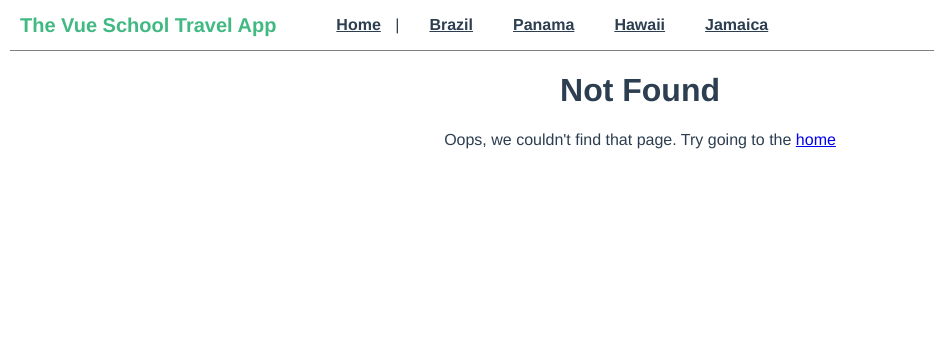
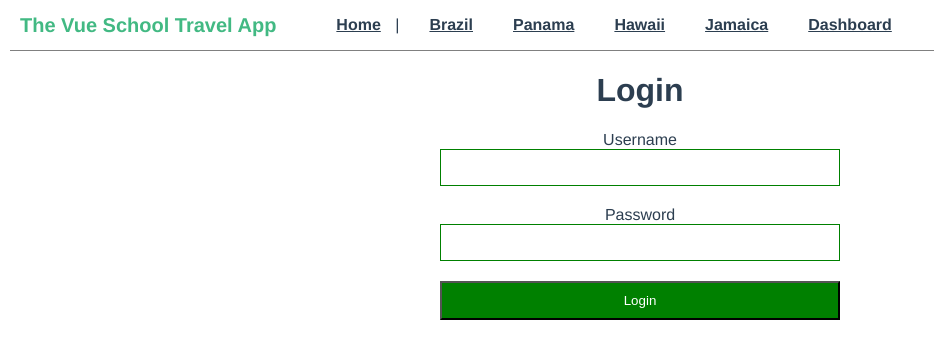
Before and after one commit to fndcaique/vue-travel-router, a Vue app: page /login in a window 1280 px wide. Before the commit this address had no page. Shown: the top 358 px of the page, without its empty margins (0-934 px from the left). Built offline with nearby package versions, Linux system fonts and the light colour scheme.

Commit message:
add Login & RouterGuard & Redirect

```diff
--- a/src/App.vue
+++ b/src/App.vue
@@ -71,5 +71,14 @@
 .fade-leave-to {
   opacity: 0;
 }
-
+.input {
+  border: 1px solid green;
+  padding: 10px;
+  margin-bottom: 20px;
+}
+.btn {
+  background-color: green;
+  color: white;
+  padding: 10px;
+}
 </style>
--- a/src/components/Navigation.vue
+++ b/src/components/Navigation.vue
@@ -1,6 +1,8 @@
 <template>
   <nav class="nav">
-    <router-link to="/" class="logo">The Vue School Travel App</router-link>
+    <router-link to="/" class="logo">
+      The Vue School Travel App
+    </router-link>
     <ul class="nav-links">
       <li class="link">
         <router-link to="/">Home</router-link> |
@@ -15,7 +17,13 @@
           params: {
             slug: destination.slug
           }
-        }">{{destination.name}}</router-link>
+        }"
+        >
+          {{ destination.name }}
+        </router-link>
+      </li>
+      <li class="link">
+        <router-link to="/user">Dashboard</router-link>
       </li>
     </ul>
   </nav>
--- a/src/router/index.js
+++ b/src/router/index.js
@@ -49,6 +49,27 @@
     },
   },
   {
+    path: '/user',
+    name: 'User',
+    component: () => import(/* webpackChunkName: "User" */ '../views/User.vue'),
+    meta: {
+      requiresAuth: true,
+    },
+  },
+  {
+    path: '/login',
+    name: 'Login',
+    component: () => import(/* webpackChunkName: "Login" */ '../views/Login.vue'),
+  },
+  {
+    path: '/invoices',
+    name: 'Invoices',
+    component: () => import(/* webpackChunkName: "Invoices" */ '../views/Invoices.vue'),
+    meta: {
+      requiresAuth: true,
+    },
+  },
+  {
     path: '/404',
     alias: '*',
     name: 'NotFound',
@@ -79,4 +100,16 @@
   },
 });
 
+router.beforeEach((to, from, next) => {
+  if (to.matched.some((record) => record.meta.requiresAuth)) {
+    if (!store.user) {
+      return next({
+        name: 'Login',
+        query: { redirect: to.fullPath },
+      });
+    }
+  }
+  return next();
+});
+
 export default router;
--- a/src/store.js
+++ b/src/store.js
@@ -1,4 +1,5 @@
 export default {
+  user: null,
   destinations: [
     {
       name: 'Brazil',
--- /dev/null
+++ b/src/views/Invoices.vue
@@ -0,0 +1,3 @@
+<template>
+  <h1>My invoices</h1>
+</template>
--- /dev/null
+++ b/src/views/Login.vue
@@ -0,0 +1,40 @@
+<template>
+  <div>
+    <h1>Login</h1>
+    <form class="form" @submit="login">
+      <label for="username">Username</label>
+      <input v-model="username" type="text" name="username" class="input" />
+      <label for="password">Password</label>
+      <input v-model="password" type="password" class="input" />
+      <button class="btn">Login</button>
+    </form>
+  </div>
+</template>
+<script>
+import store from '@/store';
+
+export default {
+  data() {
+    return {
+      username: null,
+      password: null,
+    };
+  },
+  methods: {
+    login(event) {
+      event.preventDefault();
+      store.user = this.username;
+      const redirectPath = this.$route.query.redirect || '/';
+      this.$router.push(redirectPath);
+    },
+  },
+};
+</script>
+<style scoped>
+.form {
+  display: flex;
+  flex-direction: column;
+  max-width: 400px;
+  margin: 0 auto;
+}
+</style>
--- /dev/null
+++ b/src/views/User.vue
@@ -0,0 +1,28 @@
+<template>
+  <div>
+    <h1>Welcome {{user}}</h1>
+    <p>
+      <router-link :to="{
+        name: 'Invoices'
+      }">Invoices</router-link>
+    </p>
+    <button @click="logOut" class="btn">Log out</button>
+  </div>
+</template>
+<script>
+import store from '@/store';
+
+export default {
+  data() {
+    return {
+      user: store.user,
+    };
+  },
+  methods: {
+    logOut() {
+      store.user = null;
+      this.$router.push('/');
+    },
+  },
+};
+</script>
```
